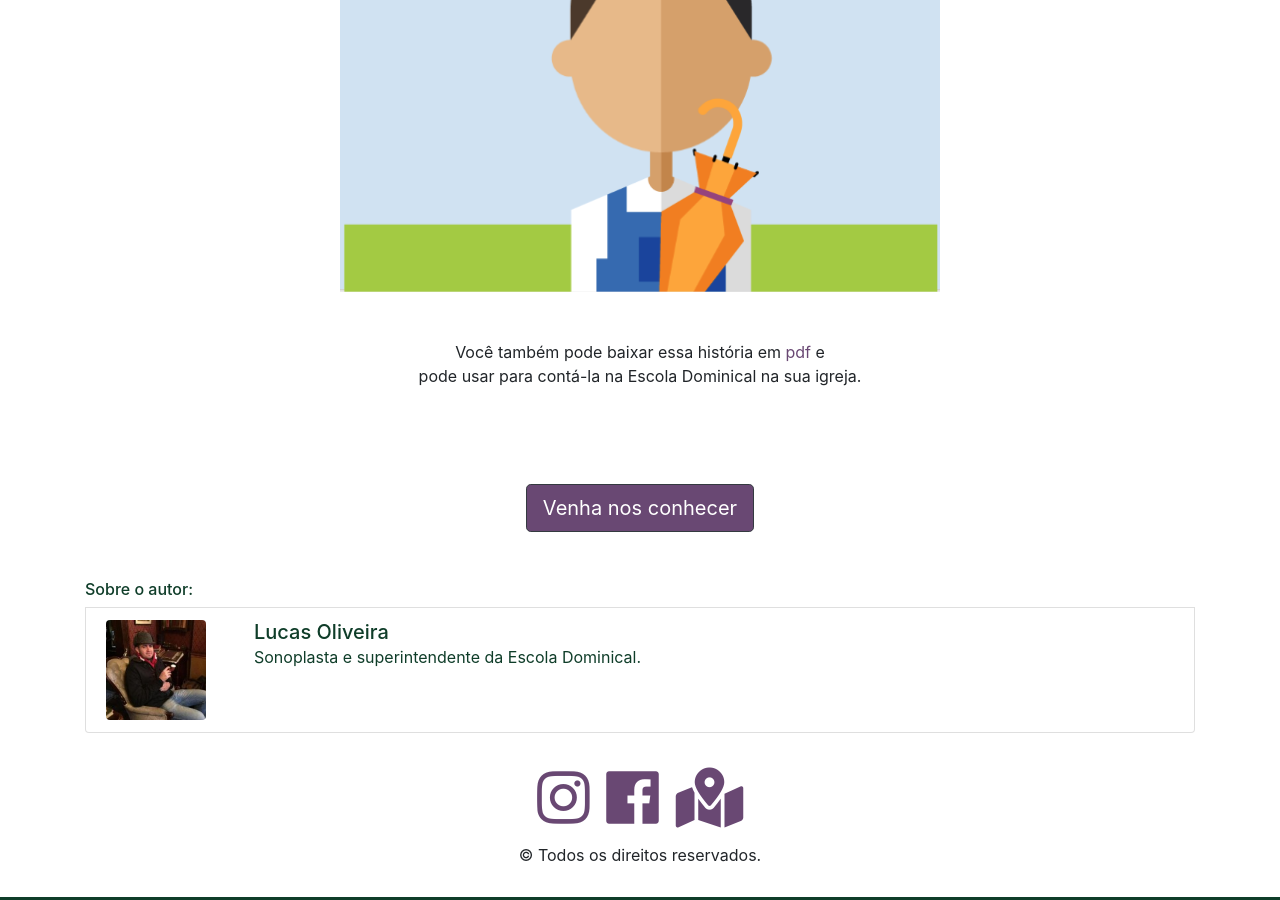
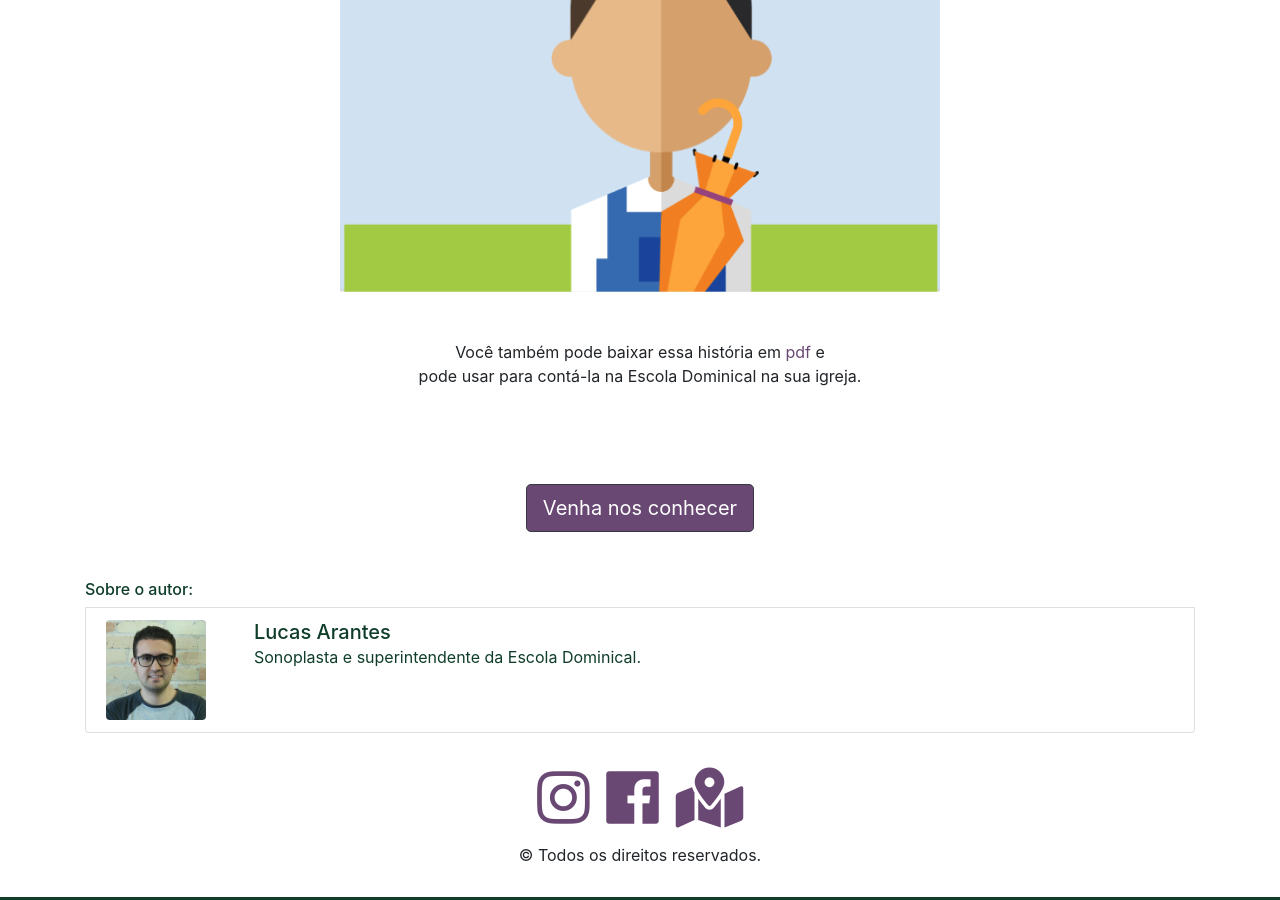
Before and after one commit to lucasprag/ipbpedronunes, a Jekyll site: the page built from _posts/2017-11-27-a-chuva-da-fe.md, in a window 1280 px wide and 900 px high, scrolled down 3876 px. Built offline with Jekyll 4.4.1, drawn with Linux system fonts in a browser that asks for light colours; nearby versions of some CDN libraries.

Commit message:
change lucas name

```diff
--- a/_config.yml
+++ b/_config.yml
@@ -18,7 +18,7 @@ sass:
 
 authors:
   lucas:
-    name: Lucas Oliveira
+    name: Lucas Arantes
     bio: Sonoplasta e superintendente da Escola Dominical.
     photo: lucas.jpg
 
```
Also changed, not shown: assets/images/authors/lucas.jpg.
